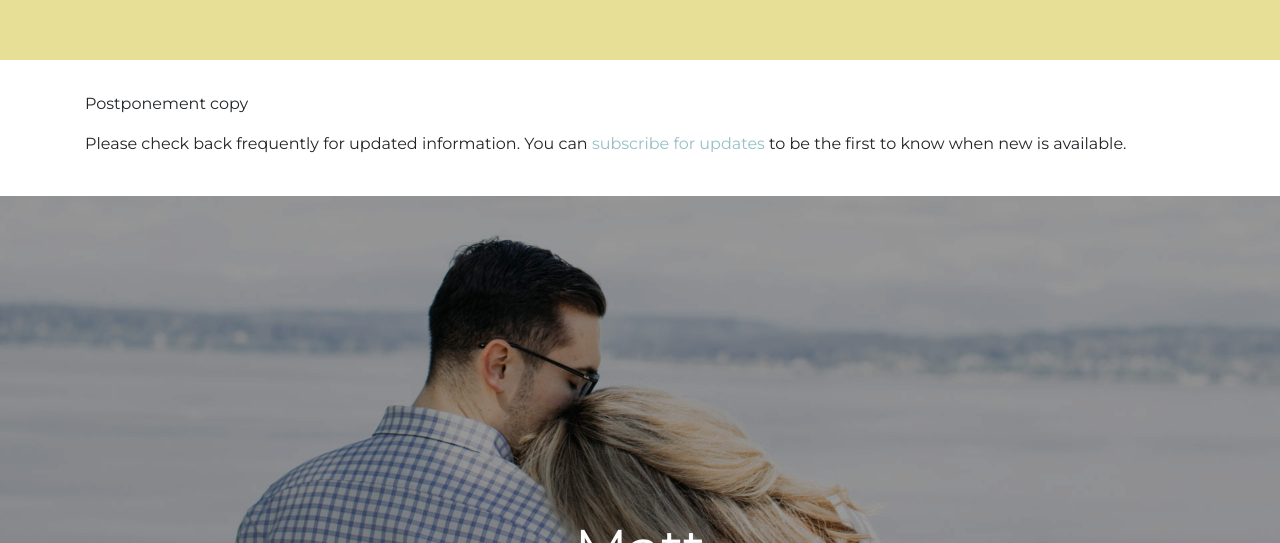
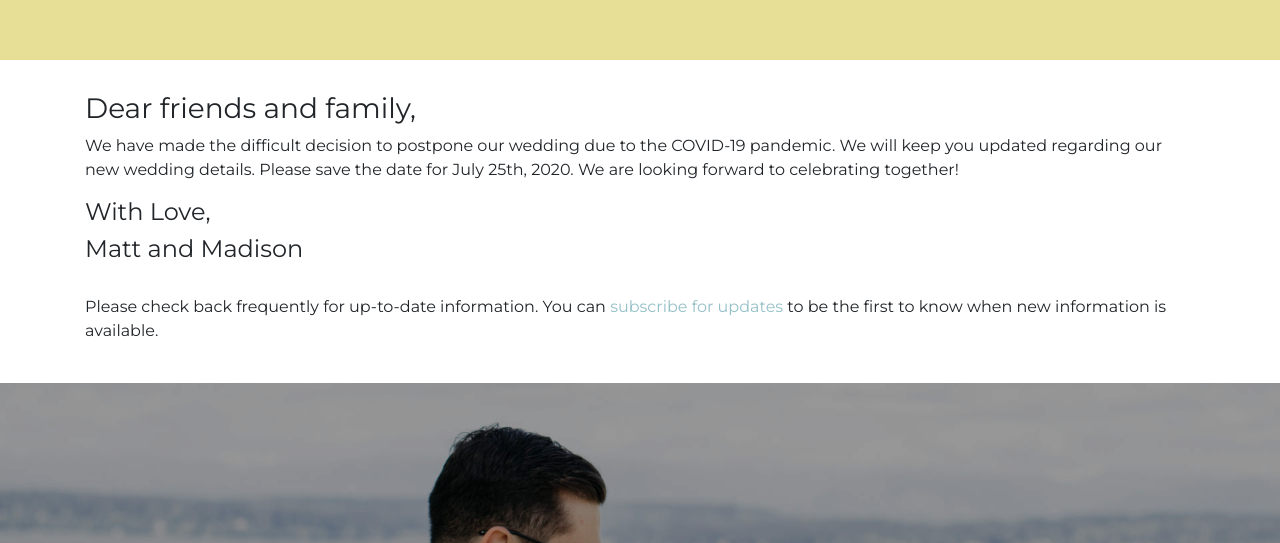
Before and after one commit to mpace965/mpace965.github.io, a website built with webpack: page src/index.html in a window 1280 px wide. Shown: the part 711-1254 px from the top of the page. Built offline with nearby package versions, Linux system fonts and the light colour scheme; a script that the page names is missing.

Commit message:
Edit copy

```diff
--- a/src/index.html
+++ b/src/index.html
@@ -56,12 +56,22 @@
                     <h1 align="center">Postponed</h1>
                 </div>
                 <div class="container">
-                    <p>Postponement copy</p>
+                    <h3>Dear friends and family,</h3>
                     <p>
-                        Please check back frequently for updated information.
+                        We have made the difficult decision to postpone our
+                        wedding due to the COVID-19 pandemic. We will keep you
+                        updated regarding our new wedding details. Please save
+                        the date for July 25th, 2020. We are looking forward to
+                        celebrating together!
+                    </p>
+                    <h4>With Love,</h4>
+                    <h4>Matt and Madison</h4>
+                    <br />
+                    <p>
+                        Please check back frequently for up-to-date information.
                         You can
                         <a href="#contact">subscribe for updates</a> to be the
-                        first to know when new is available.
+                        first to know when new information is available.
                     </p>
                     <br />
                 </div>
```
